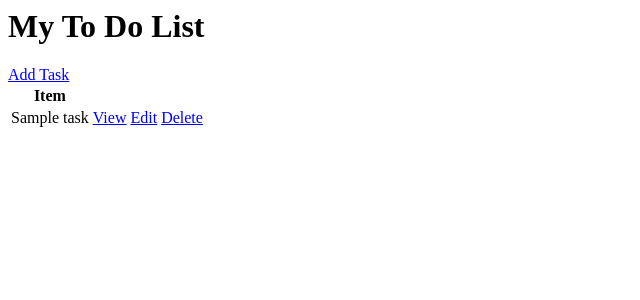
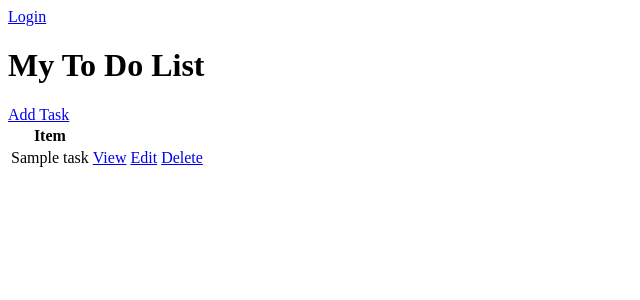
Before and after one commit to SWilli93/To-Do-List, a Django app: template base/templates/base/task_list.html in a window 1280 px wide. Shown: the top 300 px of the page, without its empty margins (0-640 px from the left). Run offline with Django 3.2, Linux system fonts and the light colour scheme; the template is opened without the code that fills it: most values are stand-ins (such as "Sample title", 1, 10 or a date in 2020).

Commit message:
log in and log out functionality

```diff
--- /dev/null
+++ b/base/templates/base/login.html
@@ -0,0 +1,6 @@
+<h1>Login</h1>
+
+<form method="POST">
+  {% csrf_token %} {{form.as_p}}
+  <input type="submit" value="Login" />
+</form>
--- a/base/templates/base/task_list.html
+++ b/base/templates/base/task_list.html
@@ -1,3 +1,10 @@
+{% if request.user.is_authenticated %}
+<p>{{request.user}}</p>
+<a href="{% url 'logout' %}">Logout</a>
+{% else %}
+<a href="{% url 'login' %}">Login</a>
+{% endif %}
+
 <h1>My To Do List</h1>
 <a href="{% url 'task-create' %}">Add Task</a>
 
--- a/base/urls.py
+++ b/base/urls.py
@@ -1,8 +1,12 @@
 from django.urls import path
-from .views import TaskList, TaskDetail, TaskCreate, TaskUpdate, DeleteView
+from .views import TaskList, TaskDetail, TaskCreate, TaskUpdate, DeleteView, CustomLoginView
+from django.contrib.auth.views import LogoutView
+
 
 
 urlpatterns = [
+    path('login/', CustomLoginView.as_view(), name='login'),
+    path('logout/', LogoutView.as_view(next_page='login'), name='logout'),
     path('', TaskList.as_view(), name='tasks'),
     path('task/<int:pk>/', TaskDetail.as_view(), name='task'),
     path('task-create/', TaskCreate.as_view(), name='task-create'),
```
Also changed, not shown: base/views.py (+11 -0 lines), db.sqlite3.
